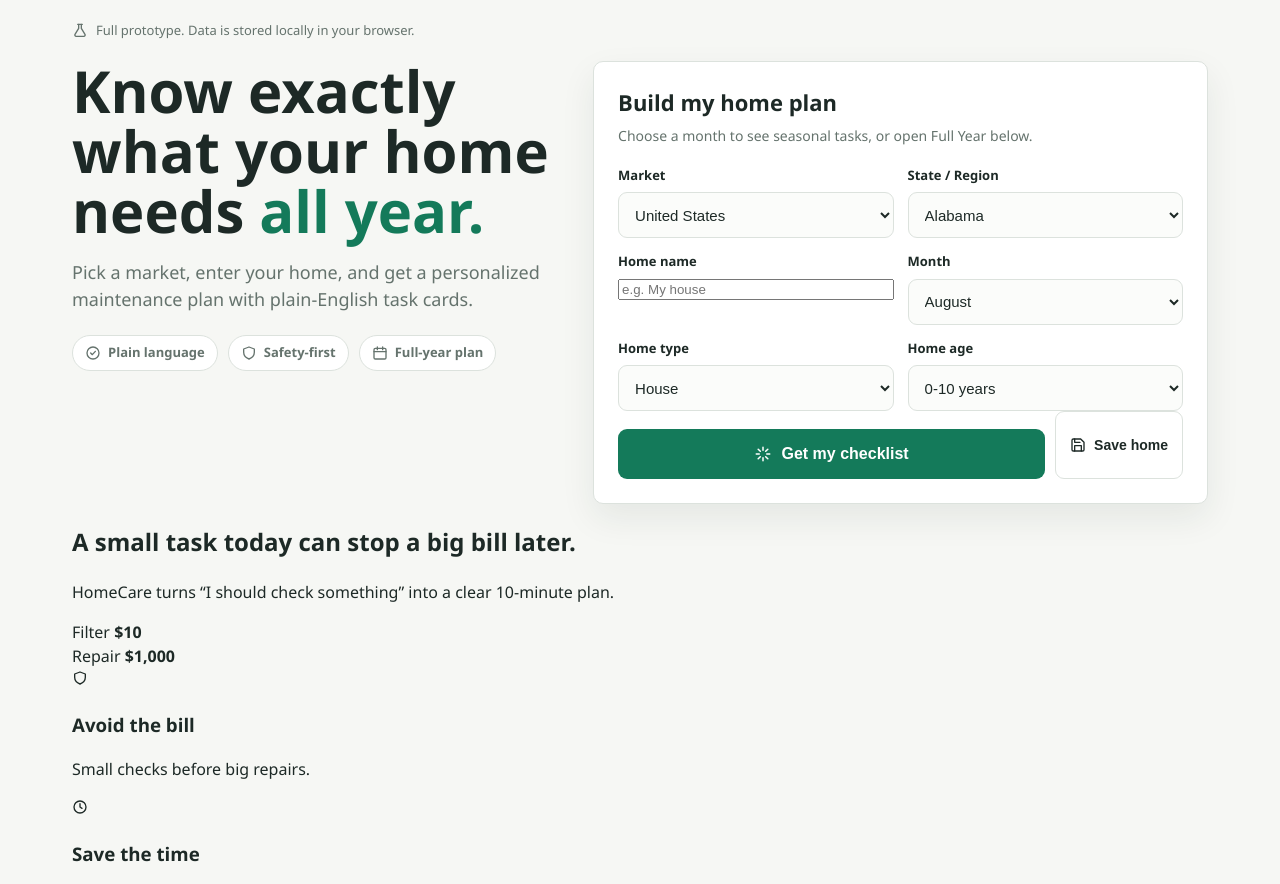
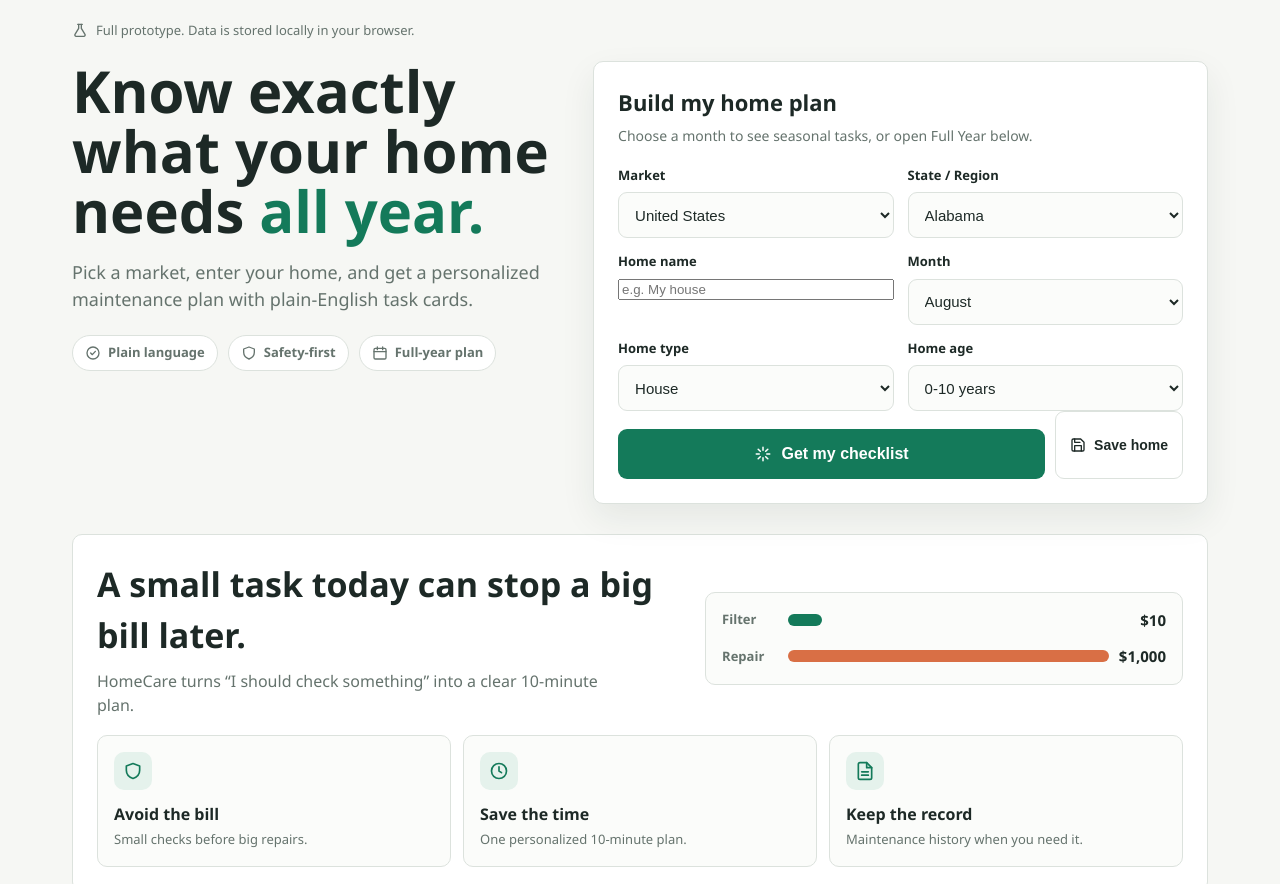
Before and after one commit to phoebobo/HomeCare, a plain HTML site: page index.html in a window 1280 px wide. Shown: the part 66-950 px from the top of the page. Drawn offline with Linux system fonts and the light colour scheme.

Commit message:
Add HomeCare value proposition and cost anxiety section

```diff
--- a/styles.css
+++ b/styles.css
@@ -193,3 +193,25 @@ body.print-full .record-row { display: block; border: 0; padding: 2px 0; }
 @media (max-width: 860px) {
   .pricing-grid { grid-template-columns: 1fr; }
 }
+
+.value-section { margin-top: 30px; background: var(--surface); border: 1px solid var(--line); border-radius: var(--radius); padding: 24px; }
+.value-main { display: grid; grid-template-columns: minmax(0, 1.1fr) minmax(0, 0.9fr); gap: 24px; align-items: center; }
+.value-copy h2 { margin: 0 0 8px; font-size: clamp(24px, 3vw, 34px); letter-spacing: 0; }
+.value-sub { margin: 0; color: var(--muted); font-size: 16px; max-width: 520px; }
+.cost-compare { display: grid; gap: 14px; background: #fbfcfa; border: 1px solid var(--line); border-radius: 10px; padding: 16px; }
+.cost-bar { display: grid; grid-template-columns: 56px minmax(0, 1fr) auto; gap: 10px; align-items: center; }
+.cost-label { font-size: 13px; font-weight: 700; color: var(--muted); }
+.bar { height: 12px; border-radius: 999px; }
+.bar.green { width: 10%; background: var(--accent); }
+.bar.red { width: 100%; background: var(--warm); }
+.cost-bar strong { font-size: 15px; font-weight: 800; color: var(--ink); }
+.value-grid { display: grid; grid-template-columns: repeat(3, minmax(0, 1fr)); gap: 12px; margin-top: 18px; }
+.value-card { border: 1px solid var(--line); border-radius: 10px; padding: 16px; background: #fbfcfa; }
+.value-card h3 { margin: 12px 0 4px; font-size: 16px; letter-spacing: 0; }
+.value-card p { margin: 0; color: var(--muted); font-size: 13px; }
+.value-icon { display: inline-flex; align-items: center; justify-content: center; width: 38px; height: 38px; border-radius: 10px; background: var(--accent-soft); color: var(--accent); }
+.value-icon [data-icon] svg { width: 20px; height: 20px; }
+@media (max-width: 860px) {
+  .value-main { grid-template-columns: 1fr; }
+  .value-grid { grid-template-columns: 1fr; }
+}
```
